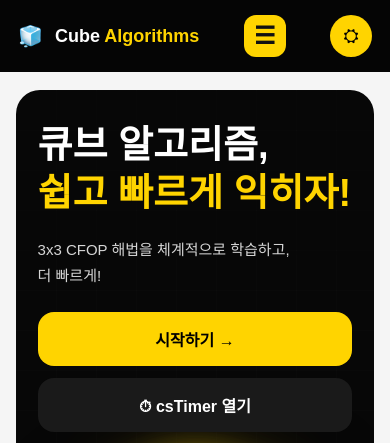
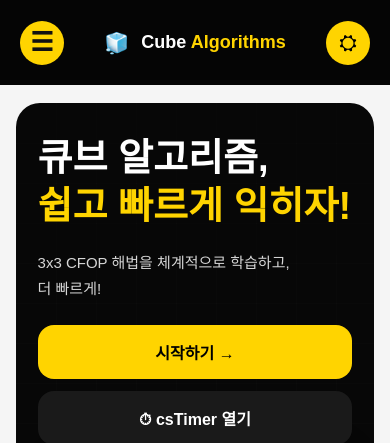
Before and after one commit to mingddongeee/cube-algorithms, a website: page public/home.html in a window 390 px wide. Shown: the top 443 px of the page. Drawn offline with Linux system fonts and the light colour scheme.

Commit message:
Add mobile menu and improve responsive layout

```diff
--- a/public/home.html
+++ b/public/home.html
@@ -874,16 +874,16 @@
       @media(max-width:750px){
 
         header{
-          height:72px;
-          padding:0 18px !important;
+          height:85px;
+          padding:0 20px !important;
         }
 
         .logo h1{
-          font-size:18px;
+          font-size:22px;
         }
 
         .logo-icon{
-          font-size:20px;
+          font-size:22px;
         }
 
         nav{
@@ -891,9 +891,9 @@
         }
 
         .icon-btn{
-          width:42px;
-          height:42px;
-          font-size:19px;
+          width:50px;
+          height:50px;
+          font-size:22px;
         }
 
         .container{
@@ -1084,10 +1084,10 @@
         display:none;
         background:#ffd400;
         color:#111;
-        width:42px;
-        height:42px;
-        border-radius:12px;
-        font-size:24px;
+        width:50px;
+        height:50px;
+        border-radius:50%;
+        font-size:26px;
         font-weight:bold;
         align-items:center;
         justify-content:center;
@@ -1101,16 +1101,22 @@
         .menu-btn{
           display:flex !important;
           flex-shrink:0;
+          order:-1;
+        }
+
+        .logo{
+          order:0;
         }
 
         .header-icons{
+          order:1;
           gap:10px;
         }
 
         nav{
           display:none !important;
           position:absolute;
-          top:72px;
+          top:85px;
           left:0;
           width:100%;
           background:#050505;
@@ -1168,6 +1174,23 @@
       }
 
 
+
+      @media(max-width:420px){
+        .logo h1{
+          font-size:18px;
+        }
+
+        .logo-icon{
+          font-size:20px;
+        }
+
+        .menu-btn,
+        .icon-btn{
+          width:44px;
+          height:44px;
+        }
+      }
+
   </style>
 
 </head>
```
